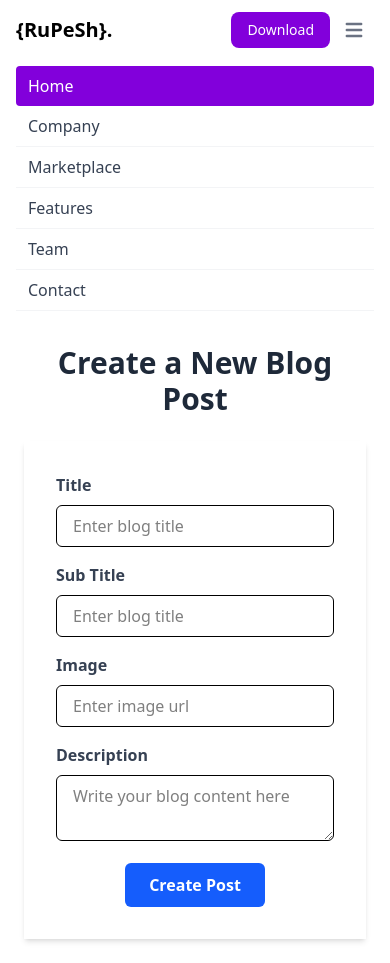
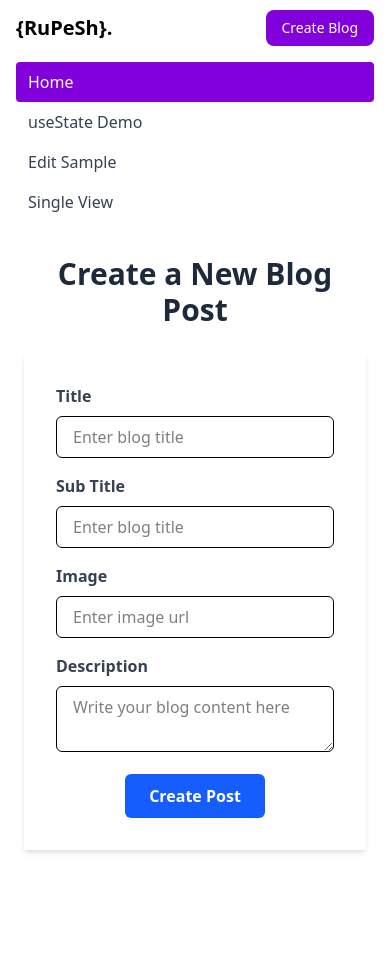
Before and after one commit to thapa-rupesh064/ReactJs_Workshop_By_ACES, a React (Vite) app: page /create in a window 390 px wide. After the commit the page ends 874 px from the top, so only its background shows below. Built offline with nearby package versions, Linux system fonts and the light colour scheme.

Commit message:
bug edited

```diff
--- a/src/pages/Components/Nav.jsx
+++ b/src/pages/Components/Nav.jsx
@@ -1,119 +1,69 @@
-import { useNavigate } from "react-router-dom";
+import { Link } from "react-router-dom";
 
 function NavBar() {
-  const nav = useNavigate();
-  nav("/create");
+  return (
+    <nav className="bg-white border-gray-200 py-2.5 dark:bg-gray-900">
+      <div className="flex flex-wrap items-center justify-between max-w-screen-xl px-4 mx-auto">
+        {/* Logo Section */}
+        <Link to="/" className="flex items-center">
+          <span className="self-center text-xl font-semibold whitespace-nowrap dark:text-white">
+            {"{RuPeSh}."}
+          </span>
+        </Link>
 
-  return (
-
-      <nav className="bg-white border-gray-200 py-2.5 dark:bg-gray-900 ">
-        <div className="flex flex-wrap items-center justify-between max-w-screen-xl px-4 mx-auto">
-          <a href="#" className="flex items-center">
-            <span className="self-center text-xl font-semibold whitespace-nowrap dark:text-white">
-              {'{RuPeSh}.'}
-            </span>
-          </a>
+        {/* Right Action Button */}
         <div className="flex items-center lg:order-2">
-            <div className="hidden mt-2 mr-4 sm:inline-block">
-              <span />
-            </div>
-            <a
-              href="https://themesberg.com/product/tailwind-css/landing-page"
+          <Link
+            to="/create"
             className="text-white bg-purple-700 hover:bg-purple-800 focus:ring-4 focus:ring-purple-300 font-medium rounded-lg text-sm px-4 lg:px-5 py-2 lg:py-2.5 sm:mr-2 lg:mr-0 dark:bg-purple-600 dark:hover:bg-purple-700 focus:outline-none dark:focus:ring-purple-800"
           >
-              Download
-            </a>
-            <button
-              data-collapse-toggle="mobile-menu-2"
-              type="button"
-              className="inline-flex items-center p-2 ml-1 text-sm text-gray-500 rounded-lg lg:hidden hover:bg-gray-100 focus:outline-none focus:ring-2 focus:ring-gray-200 dark:text-gray-400 dark:hover:bg-gray-700 dark:focus:ring-gray-600"
-              aria-controls="mobile-menu-2"
-              aria-expanded="true"
-            >
-              <span className="sr-only">Open main menu</span>
-              <svg
-                className="w-6 h-6"
-                fill="currentColor"
-                viewBox="0 0 20 20"
-                xmlns="http://www.w3.org/2000/svg"
-              >
-                <path
-                  fillRule="evenodd"
-                  d="M3 5a1 1 0 011-1h12a1 1 0 110 2H4a1 1 0 01-1-1zM3 10a1 1 0 011-1h12a1 1 0 110 2H4a1 1 0 01-1-1zM3 15a1 1 0 011-1h12a1 1 0 110 2H4a1 1 0 01-1-1z"
-                  clipRule="evenodd"
-                />
-              </svg>
-              <svg
-                className="hidden w-6 h-6"
-                fill="currentColor"
-                viewBox="0 0 20 20"
-                xmlns="http://www.w3.org/2000/svg"
-              >
-                <path
-                  fillRule="evenodd"
-                  d="M4.293 4.293a1 1 0 011.414 0L10 8.586l4.293-4.293a1 1 0 111.414 1.414L11.414 10l4.293 4.293a1 1 0 01-1.414 1.414L10 11.414l-4.293 4.293a1 1 0 01-1.414-1.414L8.586 10 4.293 5.707a1 1 0 010-1.414z"
-                  clipRule="evenodd"
-                />
-              </svg>
-            </button>
+            Create Blog
+          </Link>
         </div>
+
+        {/* Navigation Links */}
         <div
           className="items-center justify-between w-full lg:flex lg:w-auto lg:order-1"
           id="mobile-menu-2"
         >
           <ul className="flex flex-col mt-4 font-medium lg:flex-row lg:space-x-8 lg:mt-0">
             <li>
-                <a
-                  href="#"
+              <Link
+                to="/"
                 className="block py-2 pl-3 pr-4 text-white bg-purple-700 rounded lg:bg-transparent lg:text-purple-700 lg:p-0 dark:text-white"
-                  aria-current="page"
               >
                 Home
-                </a>
+              </Link>
             </li>
             <li>
-                <a
-                  href="#"
-                  className="block py-2 pl-3 pr-4 text-gray-700 border-b border-gray-100 hover:bg-gray-50 lg:hover:bg-transparent lg:border-0 lg:hover:text-purple-700 lg:p-0 dark:text-gray-400 lg:dark:hover:text-white dark:hover:bg-gray-700 dark:hover:text-white lg:dark:hover:bg-transparent dark:border-gray-700"
+              <Link
+                to="/usestate"
+                className="block py-2 pl-3 pr-4 text-gray-700 hover:text-purple-700 lg:p-0 dark:text-gray-400 dark:hover:text-white"
               >
-                  Company
-                </a>
+                useState Demo
+              </Link>
             </li>
             <li>
-                <a
-                  href="#"
-                  className="block py-2 pl-3 pr-4 text-gray-700 border-b border-gray-100 hover:bg-gray-50 lg:hover:bg-transparent lg:border-0 lg:hover:text-purple-700 lg:p-0 dark:text-gray-400 lg:dark:hover:text-white dark:hover:bg-gray-700 dark:hover:text-white lg:dark:hover:bg-transparent dark:border-gray-700"
+              <Link
+                to="/edit/blogs/1"
+                className="block py-2 pl-3 pr-4 text-gray-700 hover:text-purple-700 lg:p-0 dark:text-gray-400 dark:hover:text-white"
               >
-                  Marketplace
-                </a>
+                Edit Sample
+              </Link>
             </li>
             <li>
-                <a
-                  href="#"
-                  className="block py-2 pl-3 pr-4 text-gray-700 border-b border-gray-100 hover:bg-gray-50 lg:hover:bg-transparent lg:border-0 lg:hover:text-purple-700 lg:p-0 dark:text-gray-400 lg:dark:hover:text-white dark:hover:bg-gray-700 dark:hover:text-white lg:dark:hover:bg-transparent dark:border-gray-700"
+              <Link
+                to="/single/1"
+                className="block py-2 pl-3 pr-4 text-gray-700 hover:text-purple-700 lg:p-0 dark:text-gray-400 dark:hover:text-white"
               >
-                  Features
-                </a>
-              </li>
-              <li>
-                <a
-                  href="#"
-                  className="block py-2 pl-3 pr-4 text-gray-700 border-b border-gray-100 hover:bg-gray-50 lg:hover:bg-transparent lg:border-0 lg:hover:text-purple-700 lg:p-0 dark:text-gray-400 lg:dark:hover:text-white dark:hover:bg-gray-700 dark:hover:text-white lg:dark:hover:bg-transparent dark:border-gray-700"
-                >
-                  Team
-                </a>
-              </li>
-              <li>
-                <a
-                  href="#"
-                  className="block py-2 pl-3 pr-4 text-gray-700 border-b border-gray-100 hover:bg-gray-50 lg:hover:bg-transparent lg:border-0 lg:hover:text-purple-700 lg:p-0 dark:text-gray-400 lg:dark:hover:text-white dark:hover:bg-gray-700 dark:hover:text-white lg:dark:hover:bg-transparent dark:border-gray-700"
-                >
-                  Contact
-                </a>
+                Single View
+              </Link>
             </li>
           </ul>
         </div>
       </div>
     </nav>
-)};
+  );
+}
+
 export default NavBar;
--- a/src/pages/Single.jsx
+++ b/src/pages/Single.jsx
@@ -1,33 +1,46 @@
 import axios from "axios";
 import NavBar from "./Components/Nav";
 import { useEffect, useState } from "react";
-import { useNavigate, useParams } from "react-router-dom";
+import { useNavigate, useParams, Link } from "react-router-dom";
 
 function Single() {
-  const [blog, setBlog] = useState([]);
-  const params = useParams();
+  const [blog, setBlog] = useState(null);
+  const { id } = useParams();
   const navigate = useNavigate();
+
+  // Delete blog by ID
   async function deleteBlog() {
+    try {
       const resp = await axios.delete(
-      "https://687af358abb83744b7ee4679.mockapi.io/blogs" + params.id
+        "https://687af358abb83744b7ee4679.mockapi.io/blogs/" + id
       );
-    if (resp.status == 200) {
+      if (resp.status === 200) {
         alert("Deleted Successfully !!!");
         navigate("/");
-    }else{
-      alert("Error Aayo !!!");
+      } else {
+        alert("Error occurred while deleting!");
+      }
+    } catch (error) {
+      console.error("Delete Error:", error);
+      alert("Delete failed due to network issue!");
     }
   }
 
+  // Fetch single blog by ID
   async function getSingle() {
+    try {
       const resp = await axios.get(
-      "https://687af358abb83744b7ee4679.mockapi.io/blogs" + params.id
+        "https://687af358abb83744b7ee4679.mockapi.io/blogs/" + id
       );
-    if (resp.status == 200) {
-      console.log(resp.data);
+      if (resp.status === 200) {
         setBlog(resp.data);
+        document.title = resp.data.title || "Blog Details";
       } else {
-      alert("Error aayo !!!");
+        alert("Error fetching blog!");
+      }
+    } catch (error) {
+      console.error("Fetch Error:", error);
+      alert("Network error while fetching blog!");
     }
   }
 
@@ -35,9 +48,12 @@ function Single() {
     getSingle();
   }, []);
 
+  if (!blog) {
+    return <p className="text-center text-gray-500 mt-10">Loading blog...</p>;
+  }
+
   return (
     <>
-    <title>{blog.title}</title>
       <NavBar />
 
       <div className="bg-white font-sans leading-normal tracking-normal">
@@ -51,53 +67,37 @@ function Single() {
           </h1>
         </div>
 
-        {/* Image */}
-        <div
-          className="container w-[50%] h-[50%] max-w-6xl mx-auto bg-white bg-cover mt-8 rounded
-        mb-12"
-        >
-          <img src={blog.image} alt="" />
+        {/* Blog Image */}
+        <div className="container w-[50%] h-[50%] max-w-6xl mx-auto bg-white bg-cover mt-8 rounded mb-12">
+          <img src={blog.image} alt={blog.title} />
         </div>
 
-        {/* Container */}
+        {/* Blog Content */}
         <div className="container max-w-5xl mx-auto -mt-32">
           <div className="mx-0 sm:mx-6">
             <div
               className="bg-white w-full p-8 md:p-24 text-xl md:text-2xl text-gray-800 leading-normal"
               style={{ fontFamily: "Georgia, serif" }}
             >
-              {/* Lead Paragraph */}
               {blog.description}
             </div>
           </div>
         </div>
-        <div className="flex justify-center mt-8">
+
+        {/* Buttons */}
+        <div className="flex justify-center mt-8 gap-4">
           <button
             onClick={deleteBlog}
-            className="
-      bg-red-100 text-red-600
-      px-6 py-2 rounded-full font-semibold
-      border border-red-300
-      hover:bg-red-600 hover:text-white hover:shadow-lg
-      transition-all duration-300 ease-in-out
-    "
+            className="bg-red-100 text-red-600 px-6 py-2 rounded-full font-semibold border border-red-300 hover:bg-red-600 hover:text-white hover:shadow-lg transition-all duration-300 ease-in-out"
           >
-            Deleter Blog
+            Delete Blog
           </button>
-          <Link to={"/edit/blogs" + blog.id}>
-             <button
-            className="
-      bg-red-100 text-red-600
-      px-6 py-2 rounded-full font-semibold
-      border border-red-300
-      hover:bg-red-600 hover:text-white hover:shadow-lg
-      transition-all duration-300 ease-in-out
-    "
-          >
+
+          <Link to={"/edit/blogs/" + blog.id}>
+            <button className="bg-blue-100 text-blue-600 px-6 py-2 rounded-full font-semibold border border-blue-300 hover:bg-blue-600 hover:text-white hover:shadow-lg transition-all duration-300 ease-in-out">
               Edit Blog
             </button>
           </Link>
-
         </div>
       </div>
     </>
```
Lines whose indentation alone changed are shown as unchanged.
